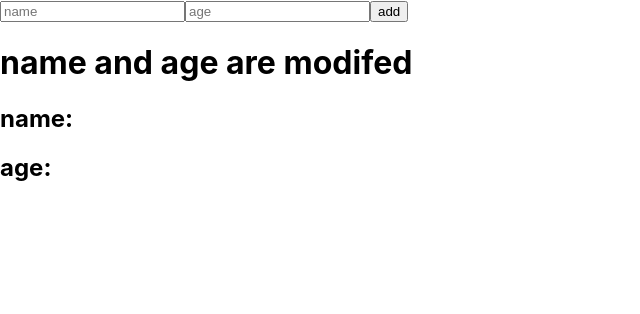
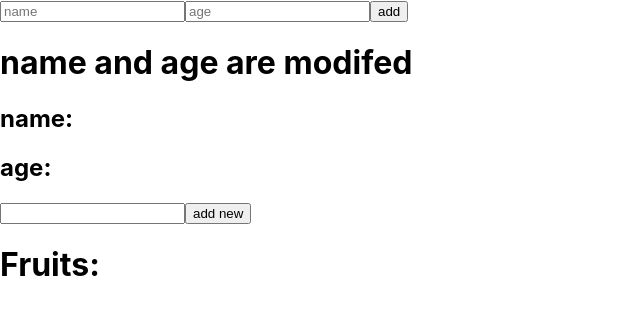
Before and after one commit to Mouha-med-ouchen/react_rep, a React (Create React App) app in the folder myapp/: page / in a window 1280 px wide. Shown: the top 314 px of the page, without its empty margins (0-640 px from the left). Built offline with nearby package versions, Linux system fonts and the light colour scheme.

Commit message:
React add element to array and virtual DOM

```diff
--- /dev/null
+++ b/myapp/src/fruite/FruitsList.jsx
@@ -0,0 +1,32 @@
+import { useState } from "react"
+
+export default function Fruitslists() {
+    const [fruitList, setfruitList] = useState([]);
+    const [Fruit, setFruit] = useState('');
+
+    const Fruitslist = () =>
+        fruitList.map((f, index) => (
+            <li key={index}>{f}</li>
+        ))
+
+    const Handelinpiut = (e) => {
+        setFruit(e.target.value);
+    }
+
+    const handeladd = (e) => {
+        e.preventDefault();
+        setfruitList([...fruitList, Fruit])
+    }
+    return <>
+        <span>
+            <form>
+                <input type="text" name="fruit" id="fruit" onChange={Handelinpiut} />
+                <input type="submit" value="add new" onClick={handeladd} />
+            </form>
+        </span>
+        <h1>Fruits:</h1>
+        <ul>
+            {Fruitslist()}
+        </ul>
+    </>
+}
--- a/myapp/src/index.js
+++ b/myapp/src/index.js
@@ -1,12 +1,13 @@
 import React from 'react';
 import ReactDOM from 'react-dom/client';
 import './index.css';
-import Event from './Events/Event';
 import Form from './Form/Form'
+import Fruitslists from './fruite/FruitsList';
 
 const root = ReactDOM.createRoot(document.getElementById('root'));
 root.render(
   <React.StrictMode>
-  <Form></Form>
+    <Form></Form>
+    <Fruitslists fruits={['hhhhh']}></Fruitslists>
   </React.StrictMode>
 );
```
